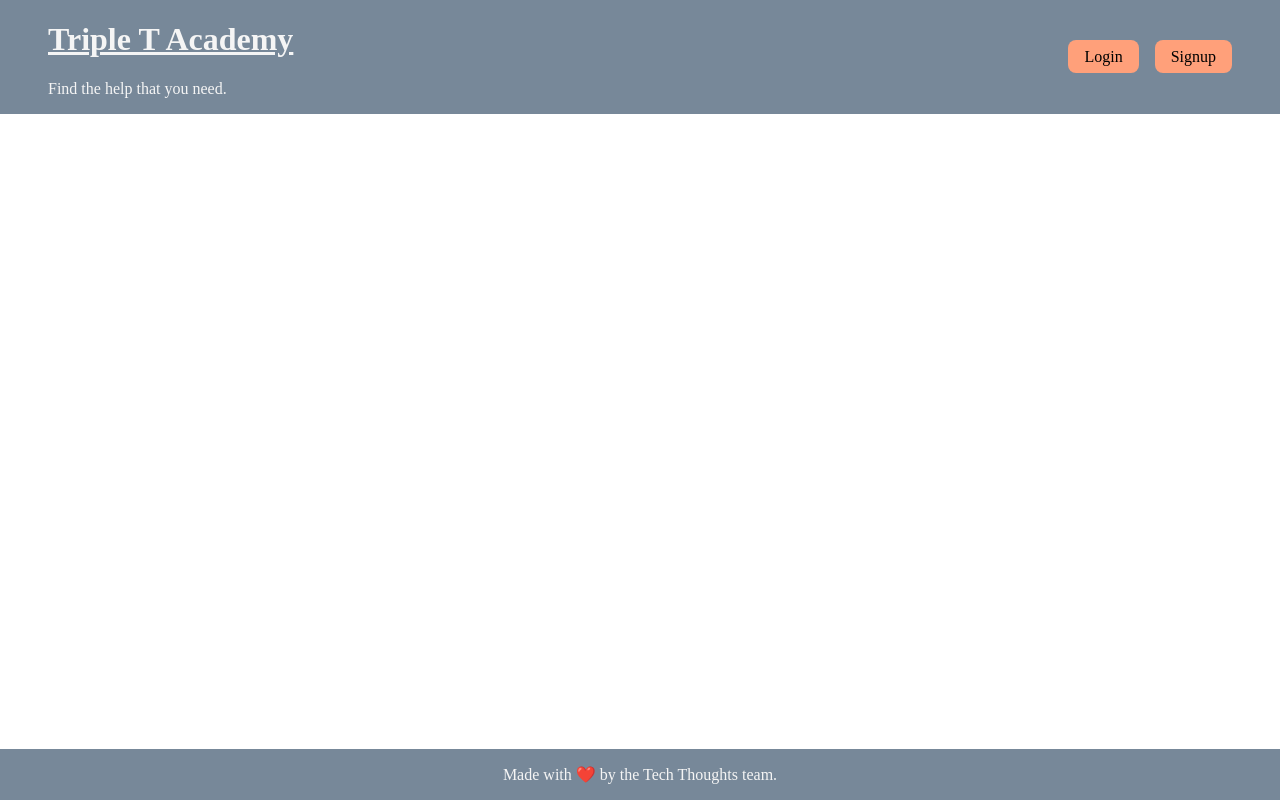
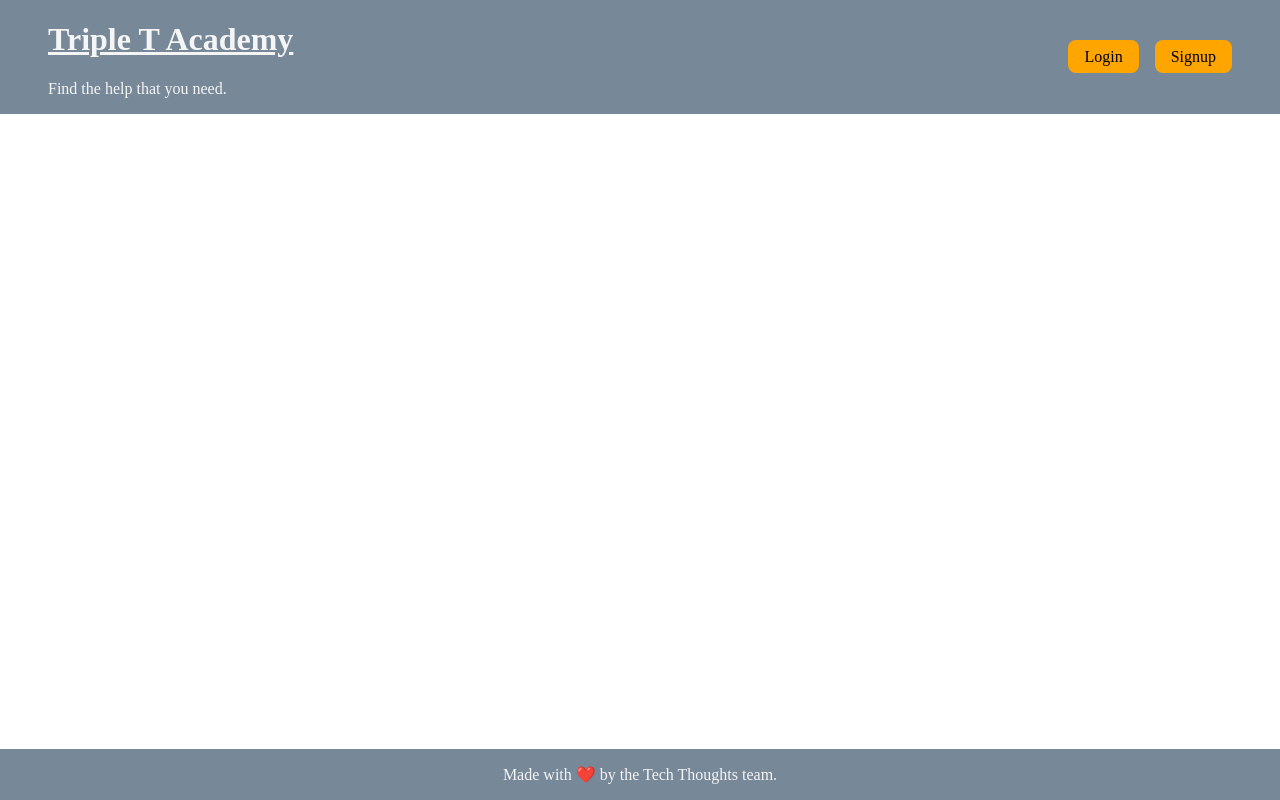
Before and after one commit to lindamart/tutor-app, a React (Create React App) app in the folder client/: page /login in a window 1280 px wide. Built offline with nearby package versions, Linux system fonts and the light colour scheme.

Commit message:
fixed code

```diff
--- a/client/src/index.css
+++ b/client/src/index.css
@@ -61,7 +61,7 @@ body {
 .btn {
   padding: 0.5rem 1rem;
   text-decoration: none;
-  background-color: lightsalmon;
+  background-color: orange;
   color: black;
   border-radius: 0.5rem;
 }
```
